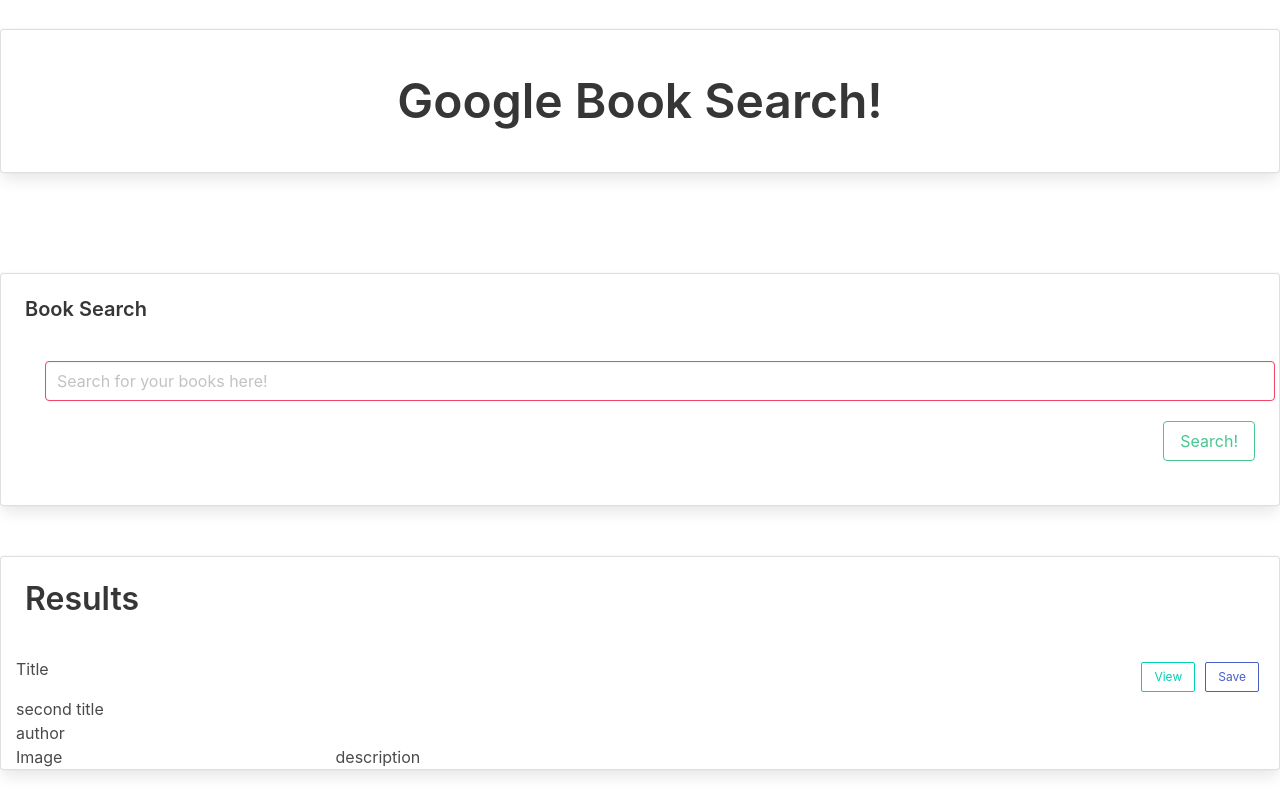
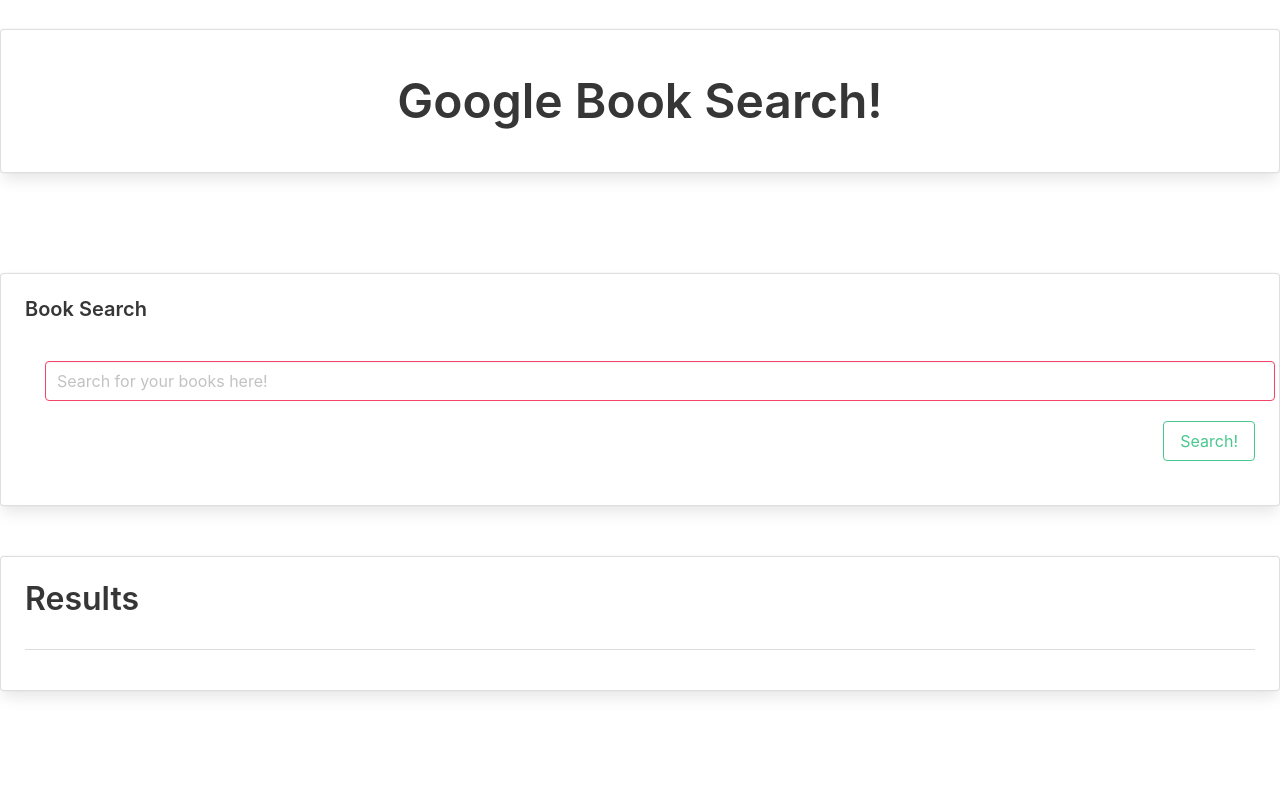
Before and after one commit to johnsondavid1107/craffeeGBooks, a React (Create React App) app in the folder g_books/client/: page /search in a window 1280 px wide. Shown: the part 267-1067 px from the top of the page. After the commit the page ends 988 px from the top, so only its background shows below. Built offline with nearby package versions, Linux system fonts and the light colour scheme.

Commit message:
finished working on the search page

```diff
--- a/g_books/client/src/components/BookCard.js
+++ b/g_books/client/src/components/BookCard.js
@@ -1,34 +1,49 @@
+/* eslint-disable react/jsx-no-target-blank */
 import React from "react"
 
-function BookCard() {
+function BookCard(props) {
+
+    const { title, author, picture, description, subtitle, pageCount, link } = props
     const styles = {
         buttonMargin: {
             margin: "5px"
+        },
+        spaceCard: {
+            marginBottom: "10px"
+        }, addPadding: {
+            padding: "10px"
         }
     }
 
     return (
-        <div className="container-fluid">
-            <div className="row">
-                <div className="col">Title</div>
+        <div className="container">
+            <div className="card" style={styles.spaceCard}>
+                <div className="row" style={styles.addPadding}>
+                    <div className="col"><strong>{title || "No Title Found.."} </strong> </div>
 
-                <div className="col d-flex justify-content-end">
-                    <button className="button  is-small is-primary is-outlined" style={styles.buttonMargin}>View</button>
+                    <div className="col-1 d-flex justify-content-end">
+                        <a href={link} target="_blank"><button className="button  is-small is-primary is-outlined" style={styles.buttonMargin}>View</button></a>
                         <button className="button  is-small is-link is-outlined" style={styles.buttonMargin}>Save</button>
                     </div>
                 </div>
-            <div className="row">
-                <div className="col">second title</div>
+                <div className="row" style={styles.addPadding}>
+                    <div className="col">{subtitle}</div>
+                </div>
+                <div className="row" style={styles.addPadding}>
+                    <div className="col">{author}</div>
+                </div>
+                <div className="row" style={styles.addPadding}>
+                    <div className="col-3"><img src={picture || "No Image found..."} alt="book "></img></div>
+                    <div className="col-9">{description || "No book description found..."}</div>
                 </div>
                 <div className="row">
-                <div className="col">author</div>
+                    <div className="col-11 text-right" style={styles.addPadding}>
+                        Total Pages: {pageCount}
                     </div>
-            <div className="row">
-                <div className="col-3">Image</div>
-                <div className="col-9">description</div>
                 </div>
 
 
+            </div>
         </div>
 
 
@@ -36,84 +51,3 @@
 
 }
 export default BookCard
-
-
-{/* <div>
-<div className="columns">
-    <div className="column">
-        {title}
-    </div>
-    <div className="column is-flex is-justify-content-flex-end">
-        <button className="button  is-small is-primary is-outlined" style={styles.buttonMargin}>View</button>
-        <button className="button  is-small is-link is-outlined" style={styles.buttonMargin}>Save</button>
-    </div>
-
-</div>
-<div className="columns">
-    <div className="column">
-        {author}
-    </div>
-
-</div>
-<div className="columns">
-    <div className="column">
-        Author
-    </div>
-
-</div>
-<div className="columns">
-    <div className="column is-one-third">
-        <img src={picture} alt="thumbnail book pic"></img>
-    </div>
-    <div className="column ">
-        {description}
-    </div>
-
-</div>
-
-
-
-
-
-
-
-
-</div> */}
-
-
-
-//_____________________________________
-
-
-{/* <div>
-<div className="columns">
-    <div className="column is-2">
-        First column
-    </div>
-    <div className="column is-flex is-justify-content-flex-end is-narrow">
-        <button className="button  is-small is-primary is-outlined" style={styles.buttonMargin}>View</button>
-        <button className="button  is-small is-link is-outlined" style={styles.buttonMargin}>Save</button>
-    </div>
-
-</div>
-<div className="columns">
-    <div className="column">
-        Title Two
-    </div>
-
-</div>
-<div className="columns">
-    <div className="column">
-        Author
-    </div>
-
-</div>
-<div className="columns">
-    <div className="column is-one-third">
-        Image
-    </div>
-    <div className="column ">
-        Lorem, ipsum dolor sit amet consectetur adipisicing elit. Libero accusantium, inventore ea, error odio architecto eveniet perferendis molestiae necessitatibus sunt quod optio eius alias deserunt adipisci. Dolor ad cupiditate amet quas est commodi? In modi atque nam dolor officia nobis ipsa, ipsum, dolores accusamus commodi exercitationem sapiente voluptas aut reprehenderit harum tempore reiciendis aliquid sunt iusto libero officiis. Architecto molestiae id sed molestias, porro perspiciatis beatae velit, pariatur repudiandae in enim. Fuga dignissimos, voluptatum ipsum praesentium, voluptates natus repellendus soluta quis aut, voluptatibus cupiditate sunt sit? Voluptatem ab fugiat odio sequi nisi, optio porro sed cumque saepe corrupti, vel possimus.
-    </div>
-
-</div> */}
--- a/g_books/client/src/components/ResultsCard.js
+++ b/g_books/client/src/components/ResultsCard.js
@@ -16,20 +16,27 @@
                     <div className="content">
                         <p className="title is-3 is-flex">
                             Results
+
                         </p>
+                        <hr></hr>
 
+
+                    </div>
+
+                </div>
                 {props.books.map((book) => (
                     <BookCard
                         title={book.volumeInfo.title}
                         key={book.id}
-                                author={book.volumeInfo.author}
+                        author={book.volumeInfo.authors[0]}
                         picture={book.volumeInfo.imageLinks.thumbnail}
                         description={book.volumeInfo.description}
+                        subtitle={book.volumeInfo.subtitle}
+                        pageCount={book.volumeInfo.pageCount}
+                        link={book.volumeInfo.canonicalVolumeLink}
                     />
                 ))}
-                    </div>
-                </div>
-                <BookCard />
+
             </div>
         </div>
     )
```
Lines whose indentation alone changed are shown as unchanged.
